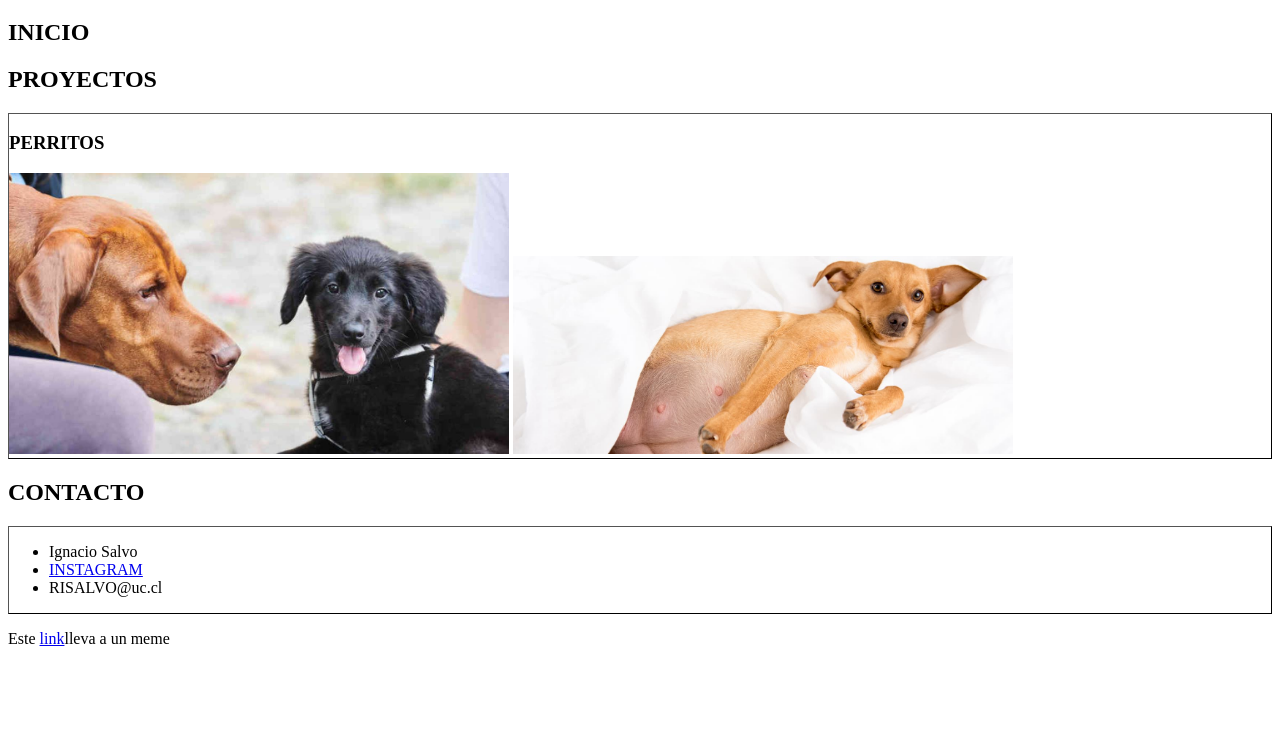
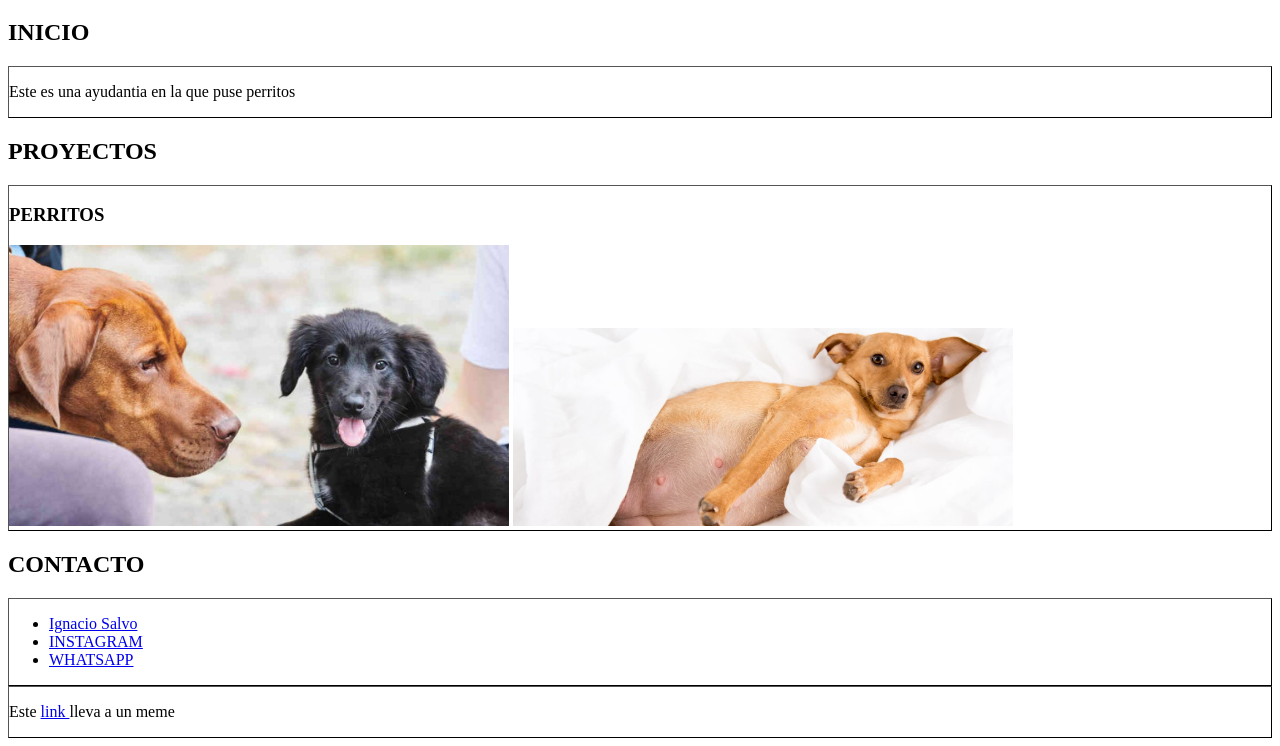
Before and after one commit to risalvo/ay03-salvo-ignacio, a plain HTML site: page index.html in a window 1280 px wide. Shown: the part 95-841 px from the top of the page. Before the commit the page ends 800 px from the top, so only its background shows below. Drawn offline with Linux system fonts and the light colour scheme.

Commit message:
version 2

```diff
--- a/index.html
+++ b/index.html
@@ -30,7 +30,9 @@ h3 {text-align: left;}
 
 
         <h2>INICIO</h2>
-
+        <div class="myDiv">
+        <p>Este es una ayudantia en la que puse perritos</p>
+        </div>
         <h2>PROYECTOS</h2>
         <div class="myDiv">
             <h3>PERRITOS</h3>
@@ -40,14 +42,14 @@ h3 {text-align: left;}
 
         </div>
         <h2>CONTACTO</h2>
-        <div class="myDiv"
+        <div class="myDiv">
         <nav>
             <ul>
-                <li>Ignacio Salvo</li>
+                <li><a href="https://www.facebook.com/ronald.n.salvo/">Ignacio Salvo</a></li>
                 <li><a href="https://www.instagram.com/rin.salvo/">INSTAGRAM</a></li>
-                <li>RISALVO@uc.cl</li>
+                <li><a href="https://wa.me/56973985062">WHATSAPP</a></li>
             </ul>
-          </nav>
+        </nav>
         </div>
 
 
@@ -55,9 +57,9 @@ h3 {text-align: left;}
 
 
 
-
-    <p>Este <a target="_blank" href="https://www.memegenerator.es/meme/3097604" title="Meme"> link</a>lleva a un meme</p>
-
+    <div class="myDiv">
+    <p>Este <a target="_blank" href="https://www.memegenerator.es/meme/3097604" title="Meme"> link </a>lleva a un meme</p>
+    </div>
 
 
 </body>
```
